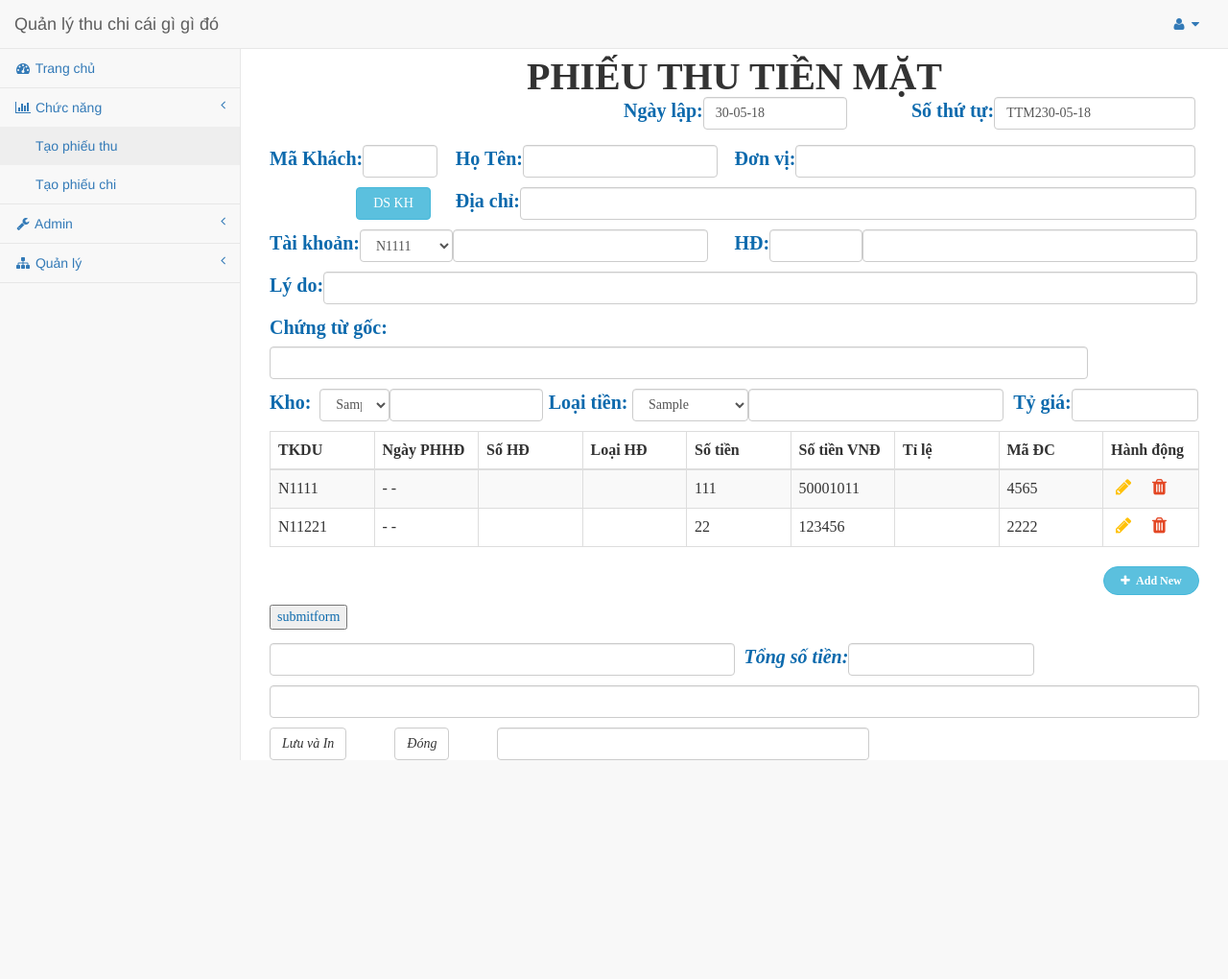
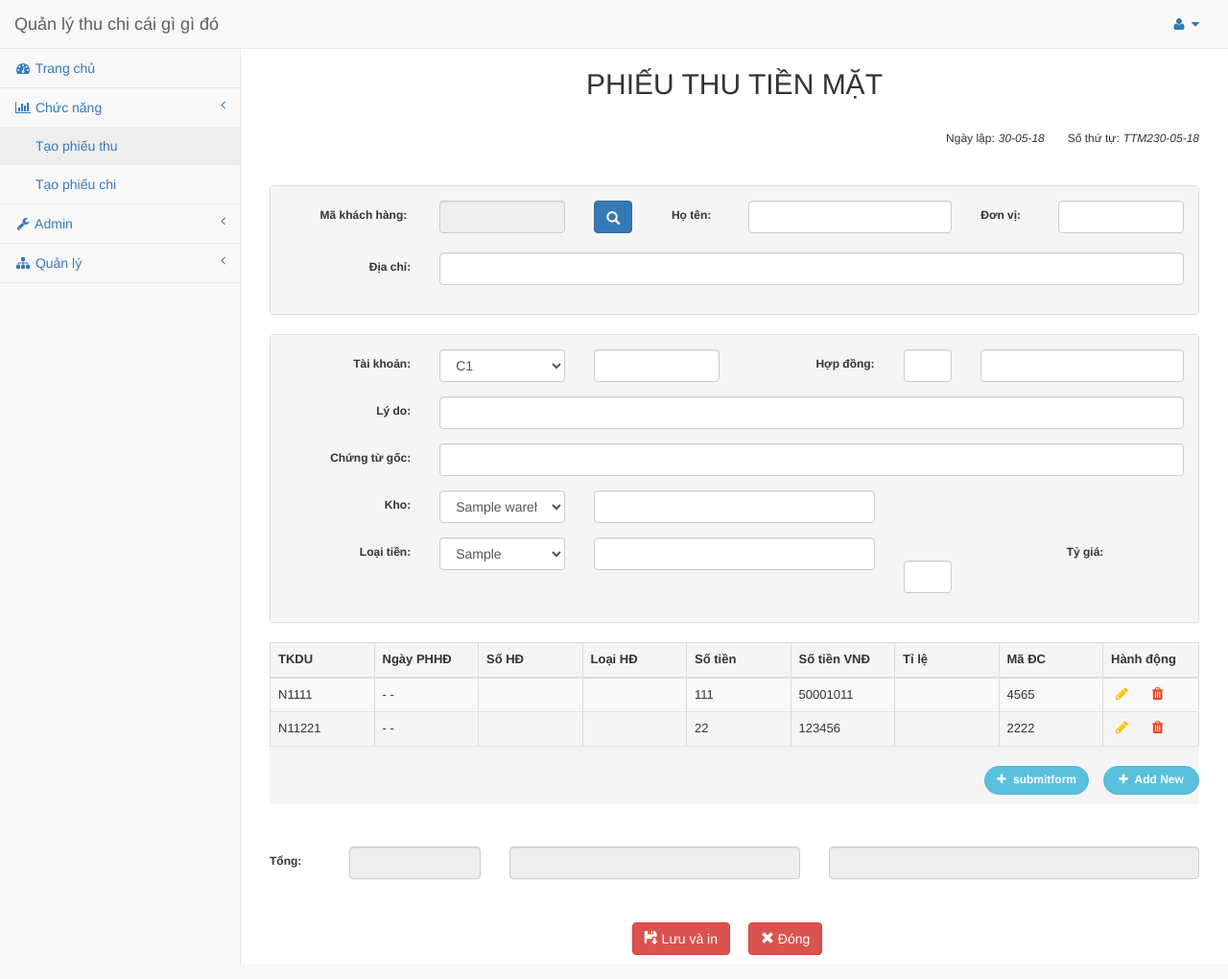
Before and after one commit to thachmong0707/ahihi, a PHP site: page /ahihi/views/pages/phieu-thu-tien-mat.php in a window 1280 px wide. Shown: the whole page at 96% size. Before the commit the page ends 792 px from the top, so only its background shows below. Run offline with PHP 8.4, Linux system fonts and the light colour scheme; the visitor is signed in with stand-in values (Sample User, id 1); tables that the repository leaves empty hold one stand-in row (values such as "Sample post").

Commit message:
update-UI-phieuthu-phieuchi

```diff
--- a/vendor/admin/dist/css/style.css
+++ /dev/null
@@ -1,60 +0,0 @@
-div.clear{
-    height: 10px;
-    width: 100%;
-}
-
-
-div.title{
-    height: 40px;
-    text-align: center;
-    font-family: "Times New Roman";
-    font-weight: 600;
-    font-size: 40px;
-}
-div.header{
-    width: 100%;
-    height: 50px;
-}
-div.header div{
-    font-size: 20px;
-    width: 300px;
-    float: right;
-}
-
-div.content div div{
-    font-size: 20px;
-    float: left;
-}
-div.content div div label{
-    float: left;
-}
-div.content div div input{
-    font-family: "Times New Roman";
-    font-weight: 600;
-    color: red;
-}
-
-
-
-div.footer div input{
-    font-family: "Times New Roman";
-    font-weight: 600;
-    color: red;
-    font-size: 22px;
-}
-
-div.footer div{
-    font-style: italic;
-
-}
-
-div.footer div .btn-default{
-    float: left;
-    margin-right: 50px;
-}
-
-#title-pt{
-    width: 100%;
-    height: 50px;
-    background-color: #F31010;
-}
--- a/views/pages/phieu-thu-tien-mat.php
+++ b/views/pages/phieu-thu-tien-mat.php
@@ -116,9 +116,19 @@ VALUES (3, 'CTM0125-16-96', CURRENT_TIMESTAMP, 'đòi nợ', 10000000, 'mười
     }
 
     table.table td i {
-        font-size: 19px;
+        font-size: 15px;
     }
 
+    table.table td{
+        font-size: 13px;
+    }
+    table.table th{
+        font-size: 13px;
+    }
+
+    label{
+        font-size: 12px;
+    }
     table.table td a.add i {
         font-size: 24px;
         margin-right: -1px;
@@ -126,6 +136,9 @@ VALUES (3, 'CTM0125-16-96', CURRENT_TIMESTAMP, 'đòi nợ', 10000000, 'mười
         top: 3px;
     }
 
+    .panel-body{
+        background: #F6F5F5;
+    }
     table.table .form-control {
         height: 32px;
         line-height: 32px;
@@ -140,6 +153,11 @@ VALUES (3, 'CTM0125-16-96', CURRENT_TIMESTAMP, 'đòi nợ', 10000000, 'mười
     table.table td .add {
         display: none;
     }
+
+    .col-xs-2,.col-xs-1 label{
+        text-align: right;
+    }
+
 </style>
 <!DOCTYPE html>
 <html lang="en">
@@ -154,93 +172,113 @@ include '../layouts/header.php';
     include '../layouts/navigation.php';
     ?>
     <div id="page-wrapper">
-
-        <div class="title">
-            <p>PHIẾU THU TIỀN MẶT</p>
-
+        <form action="" method="POST" class="form-horizontal" role="form">
+            <div class="form-group">
+                    <h2 style="text-align: center;">PHIẾU THU TIỀN MẶT</h2>
             </div>
 
-
-        <div class="body" style="font-family: 'Times New Roman'; color: #0d6aad;">
-            <!-- <form role="form" method="post" action="../../server/phieuchitienmat.php"> -->
-            <div class="header">
-                <div class="clear" style="width: 100%;"></div>
-                <div class="num">
-                    <label style="float: left">Số thứ tự:</label>
-                    <input class="form-control" name="" style="width: 70%" value="<?php echo $STT; ?>">
-                </div>
-                <div class="date-founded">
-                    <label style="float: left">Ngày lập:</label>
-                    <input class="form-control" name="" style="width: 50%"
-                           value="<?php echo $currentDate; ?>"/>
+            <div class="form-group" style="text-align: right; padding-bottom: 20px;">
+                <div class="col-xs-12 col-sm-12 col-md-12 col-lg-12">
+                    <label class="control-label" style="font-weight: normal;">Ngày lập:</label>
+                    <label style="font-style: italic; padding-right: 20px; font-weight: normal;"><?php echo $currentDate; ?></label>
+                    <label class="control-label" style="font-weight: normal;">Số thứ tự:</label>
+                    <label style="font-style: italic; font-weight: normal;"><?php echo $STT; ?></label>
                 </div>
             </div>
-            <div class="content">
-                <div>
-                    <div class="clear" style="width: 100%;"></div>
-                    <div class="ma-khach" style="width: 20%">
-                        <label>Mã Khách:</label><label id="hidden-label" class="<?php echo $id; ?>"></label>
-                        <input class="form-control" id="customerId" style="width: 40%; background-color: white" disabled>
+
+            <div class="panel panel-default">
+                <div class="panel-body">
+                    <div class="form-group">
+                        <div class="col-xs-2 col-sm-2 col-md-2 col-lg-2">
+                            <label class="control-label">Mã khách hàng:</label>
+                            <label id="hidden-label" class="<?php echo $id; ?>"></label>
                         </div>
-                    <div class="ho-ten" style="width: 30%">
-                        <label>Họ Tên:</label>
-                        <input class="form-control" id="customerName" style="width: 70%">
+                       <div class="col-xs-2 col-sm-2 col-md-2 col-lg-2">
+                            <input type="text" name="" class="form-control" value="" required="required" pattern="" title="" disabled="true" id="customerId">
+                            <label id="hidden-label" class="<?php echo $id; ?>"></label>
                         </div>
-                    <div class="don-vi" style="width: 50%">
-                        <label>Đơn vị:</label>
-                        <input class="form-control" id="customerCompany" name="" style="width: 86%">
-                    </div>
-                    <div class="clear" style="width: 100%;"></div>
-                </div>
-                <div>
-                    <div class="ma-khach" style="width: 20%">
-                        <label style="width: 44%"></label>
-                        &nbsp;<button type="button" style="width: 40%" id="btn-showListCustomers"
-                                      data-target="#listCustomersModal" data-toggle="modal" class="btn btn-info">DS
-                            KH
+                        <div class="col-xs-1 col-sm-1 col-md-1 col-lg-1">
+                            <button type="button" class="btn btn-primary" style="height: 34px;"
+                            id="btn-showListCustomers" data-target="#listCustomersModal" data-toggle="modal">
+                                <span class="glyphicon glyphicon-search"></span>
                             </button>
                         </div>
-                    <div class="dia-chi" style="width: 80%">
-                        <label>Địa chỉ:</label>
-                        <input class="form-control" id="customerAddress" name="" style="width: 91%;">
+                        <div class="col-xs-1 col-sm-1 col-md-1 col-lg-1" >
+                            <label class="control-label">Họ tên:</label>
                         </div>
-                    <div class="clear" style="width: 100%;"></div>
+                        <div class="col-xs-3 col-sm-3 col-md-3 col-lg-3">
+                            <input type="text" name="" id="customerName" class="form-control" value="" required="required" pattern="" title="">
                         </div>
-                <div>
-                    <div class="ma-khach" style="width: 50%">
-                        <label>Tài khoản:</label>
-                        <select class="form-control" id="accountId" style="width: 20%;float: left;">
-                            <option>N1111</option>
-                            <option>N1112</option>
-                        </select>
-                        <input class="form-control" id="accountName" style="width: 55%; color: #0d6aad; ">
+                        <div class="col-xs-1 col-sm-1 col-md-1 col-lg-1" >
+                            <label class="control-label">Đơn vị:</label>
+                        </div>
+                        <div class="col-xs-2 col-sm-2 col-md-2 col-lg-2">
+                            <input type="text" name="" id="customerCompany" class="form-control" value="" required="required" pattern="" title="">
+                        </div>
+                    </div>
+                    <div class="form-group">
+                        <div class="col-xs-2 col-sm-2 col-md-2 col-lg-2" >
+                            <label class="control-label">Địa chỉ:</label>
+                        </div>
+                        <div class="col-xs-10 col-sm-10 col-md-10 col-lg-10">
+                            <input type="text" name="" id="customerAddress" class="form-control" value="" required="required" pattern="" title="">
+                        </div>
+                    </div>
+                </div>
             </div>
 
-                    <div class="don-vi" style="width: 50%">
-                        <label>HĐ:</label>
-                        <input class="form-control" name="" style="width: 20%;float: left;">
-                        <input class="form-control" name="" style="width: 72%">
+             <div class="panel panel-default">
+                <div class="panel-body">
+                    <div class="form-group">
+                        <div class="col-xs-2 col-sm-2 col-md-2 col-lg-2" >
+                            <label class="control-label">Tài khoản:</label>
                         </div>
-                    <div class="clear" style="width: 100%;"></div>
+                        <div class="col-xs-2 col-sm-2 col-md-2 col-lg-2">
+                            <select name="" id="accountId" class="form-control" required="required">
+                                <?php
+                                    if ($getAccountType->num_rows > 0) {
+                                        // output data of each row
+                                        while ($row = $getAccountType->fetch_assoc()) {
+                                            echo "<option id='" . $row['id'] . "' class='" . $row['name'] . "'>C" . $row['id'] . "</option>";
+                                        }
+                                    } ?>
+                            </select>
                         </div>
-                <div>
-                    <div style="width: 100%; font-family: 'Times New Roman'; font-size: 20px">
-                        <label style="float: left">Lý do:</label>
-                        <input class="form-control" name="" style="width: 94%">
+                        <div class="col-xs-2 col-sm-2 col-md-2 col-lg-2">
+                            <input type="text" name="" id="accountName" class="form-control" value="" required="required" pattern="" title="">
                         </div>
-                    <div class="clear" style="width: 100%;"></div>
+                        <div class="col-xs-2 col-sm-2 col-md-2 col-lg-2" >
+                            <label class="control-label">Hợp đồng:</label>
                         </div>
-                <div>
-                    <div style="width: 100%; font-family: 'Times New Roman'; font-size: 20px">
-                        <label style="float: left">Chứng từ gốc:</label>
-                        <input class="form-control" name="" style="width: 88%">
+                        <div class="col-xs-1 col-sm-1 col-md-1 col-lg-1">
+                            <input type="text" name="" id="input" class="form-control" value="" required="required" pattern="" title="">
                         </div>
-                    <div class="clear" style="width: 100%;"></div>
+                        <div class="col-xs-3 col-sm-3 col-md-3 col-lg-3">
+                            <input type="text" name="" id="input" class="form-control" value="" required="required" pattern="" title="">
                         </div>
-                <div>
-                    <div class="ma-khach" style="width: 30%">
-                        <label style="width: 18%">Kho:</label>
-                        <select class="form-control" id="wareHouseId" style="width: 25%;float: left;">
+                    </div>
+                    <div class="form-group">
+                        <div class="col-xs-2 col-sm-2 col-md-2 col-lg-2" >
+                            <label class="control-label">Lý do:</label>
+                        </div>
+                        <div class="col-xs-10 col-sm-10 col-md-10 col-lg-10">
+                            <input type="text" name="" id="input" class="form-control" value="" required="required" pattern="" title="">
+                        </div>
+                    </div>
+                    <div class="form-group">
+                        <div class="col-xs-2 col-sm-2 col-md-2 col-lg-2" >
+                            <label class="control-label">Chứng từ gốc:</label>
+                        </div>
+                        <div class="col-xs-10 col-sm-10 col-md-10 col-lg-10">
+                            <input type="text" name="" id="input" class="form-control" value="" required="required" pattern="" title="">
+                        </div>
+                    </div>
+                    <div class="form-group">
+                        <div class="col-xs-2 col-sm-2 col-md-2 col-lg-2" >
+                            <label class="control-label">Kho:</label>
+                        </div>
+                        <div class="col-xs-2 col-sm-2 col-md-2 col-lg-2">
+                            <select class="form-control" id="wareHouseId" float: left;">
                             <?php
                             if ($getWarehouse->num_rows > 0) {
                                 // output data of each row
@@ -249,12 +287,18 @@ include '../layouts/header.php';
                                 }
                             } ?>
                         </select>
-                        <input class="form-control" id="wareHouseAddress" style="width: 55%; color: #0d6aad; ">
+                        </div>
+                        <div class="col-xs-4 col-sm-4 col-md-4 col-lg-4">
+                            <input type="text" name="" id="wareHouseAddress" class="form-control" value="" required="required" pattern="" title="">
+                        </div>
                     </div>
 
-                    <div class="don-vi" style="width: 50%">
-                        <label style="width: 18%">Loại tiền:</label>
-                        <select class="form-control" id="moneyTypeId" style="width: 25%;float: left;">
+                    <div class="form-group">
+                        <div class="col-xs-2 col-sm-2 col-md-2 col-lg-2" >
+                            <label class="control-label">Loại tiền:</label>
+                        </div>
+                        <div class="col-xs-2 col-sm-2 col-md-2 col-lg-2">
+                            <select name="" id="wareHouseId" class="form-control" required="required">
                                 <?php
                                     if ($getMoneyType->num_rows > 0) {
                                         // output data of each row
@@ -264,29 +308,34 @@ include '../layouts/header.php';
                                         }
                                     } ?>
                             </select>
-                        <input class="form-control" id="moneyTypeName" style="width: 55%; color: #0d6aad; ">
                         </div>
-                    <div class="ma-khach" style="width: 20%">
-                        <label style="float: left">Tỷ giá:</label>
-                        <input class="form-control" id="moneyTypeRate" style="width:68%">
+                        <div class="col-xs-4 col-sm-4 col-md-4 col-lg-4">
+                            <input type="text" name="" id="wareHouseAddress" class="form-control" value="" required="required" pattern="" title="">
                         </div>
-                    <div class="clear" style="width: 100%;"></div>
+                        <div class="col-xs-1 col-sm-1 col-md-1 col-lg-1" style="margin-left: 170px;">
+                            <label class="control-label">Tỷ giá:</label>
+                        </div>
+                        <div class="col-xs-1 col-sm-1 col-md-1 col-lg-1">
+                            <input type="text" name="" id="input" class="form-control" value="" required="required" pattern="" title="">
                         </div>
                     </div>
-            <div class="table-wrapper">
+                </div>
+            </div>
+        </form>
+        <div class="table-wrapper" style="background:#F6F5F5; ">
                 <form id="tableForm" method="post" action="../../server/form_detail.php">
                     <table class="table table-striped table-bordered table-hover edit-table" id="edit-table">
                         <thead>
                         <tr>
-                            <th>TKDU</th>
-                            <th>Ngày PHHĐ</th>
-                            <th>Số HĐ</th>
-                            <th>Loại HĐ</th>
-                            <th>Số tiền</th>
-                            <th>Số tiền VNĐ</th>
-                            <th>Tỉ lệ</th>
-                            <th>Mã ĐC</th>
-                            <th>Hành động</th>
+                            <th style="font-size: 13px;">TKDU</th>
+                            <th style="font-size: 13px;">Ngày PHHĐ</th>
+                            <th style="font-size: 13px;">Số HĐ</th>
+                            <th style="font-size: 13px;">Loại HĐ</th>
+                            <th style="font-size: 13px;">Số tiền</th>
+                            <th style="font-size: 13px;">Số tiền VNĐ</th>
+                            <th style="font-size: 13px;">Tỉ lệ</th>
+                            <th style="font-size: 13px;">Mã ĐC</th>
+                            <th style="font-size: 13px;">Hành động</th>
                         </tr>
                         </thead>
                         <tbody>
@@ -326,34 +375,40 @@ include '../layouts/header.php';
                         <div class="row">
                             <button type="button" class="btn btn-info add-new" style="margin-right: 15px; margin-bottom: 10px;"><i class="fa fa-plus"></i> Add New
                             </button>
+                            <button type="button" class="btn btn-info add-new" style="margin-right: 15px; margin-bottom: 10px;"><i class="fa fa-plus" id="sendForm"></i> submitform
+                            </button>
 
                         </div>
                     </div>
-                    <button type="button" id="sendForm">submitform</button>
+                </form>
+            </div>
+            <form action="" method="POST" class="form-horizontal" role="form">
+                <div class="form-group" style="padding-top: 30px;">
+                    <div class="col-xs-1 col-sm-1 col-md-1 col-lg-1" >
+                        <label class="control-label" style="text-align: right;">Tổng: </label>
+                    </div>
+                    <div class="col-xs-2 col-sm-2 col-md-2 col-lg-2">
+                        <input type="text" name="" id="totalMoney" class="form-control" value="" required="required" pattern="" title="" disabled="true">
+                    </div>
+
+                    <div class="col-xs-4 col-sm-4 col-md-4 col-lg-4">
+                        <input type="text" name="" id="moneyString" class="form-control" value="" required="required" pattern="" title="" disabled="true">
+                    </div>
+                    <div class="col-xs-5 col-sm-5 col-md-5 col-lg-5">
+                        <input type="text" name="" id="accountNameTable" class="form-control" value="" required="required" pattern="" title="" disabled="true">
+                    </div>
+
+                </div>
+                <div class="form-group" style="padding-top: 30px;">
+                    <div class="col-xs-12 col-sm-12 col-md-12 col-lg-12" style="text-align: center;" >
+                        <button type="button" id="btn-save" name="btn-save" class="btn btn-danger add-new" style="margin-right: 15px; margin-bottom: 10px;"><i class="glyphicon glyphicon-floppy-save"></i> Lưu và in
+                            </button>
+                            <button type="button" id="resetFields" class="btn btn-danger add-new" style="margin-right: 15px; margin-bottom: 10px;"><i class="glyphicon glyphicon-remove"></i> Đóng
+                            </button>
+                    </div>
+                </div>
             </form>
 
-            </div>
-            <div class="footer">
-                <div>
-                    <input class="form-control" id="accountNameTable" style="width: 50%;float: left;">
-                    <label style="margin-left:10px; float: left; font-size: 20px"> Tổng số tiền: </label>
-                    <input class="form-control" id="totalMoney" name="total_money" style="width: 20%;float: left;">
-                    <div class="clear" style="float:left;width: 100%;"></div>
-                </div>
-                <div>
-
-                    <input class="form-control" name="" id="moneyString">
-                    <div class="clear" style="float:left;width: 100%;"></div>
-
-                </div>
-                <div>
-                    <button name="btn-save" type="button" class="btn btn-default" id="btn-save" value="save">Lưu và In</button>
-                    <button type="reset" id="resetFields" class="btn btn-default">Đóng</button>
-                    <input class="form-control" name="" id="customerCompany2" style="width: 40%;color: #0d6aad;  ">
-                </div>
-            </div>
-            <!-- </form> -->
-        </div>
     </div>
 
 </div>
```
Also changed, not shown: vendor/css/style.css (deleted, +0 -10 lines), views/pages/phieu-chi-tien-mat.php (+78 -56 lines). Lines whose indentation alone changed are shown as unchanged.
